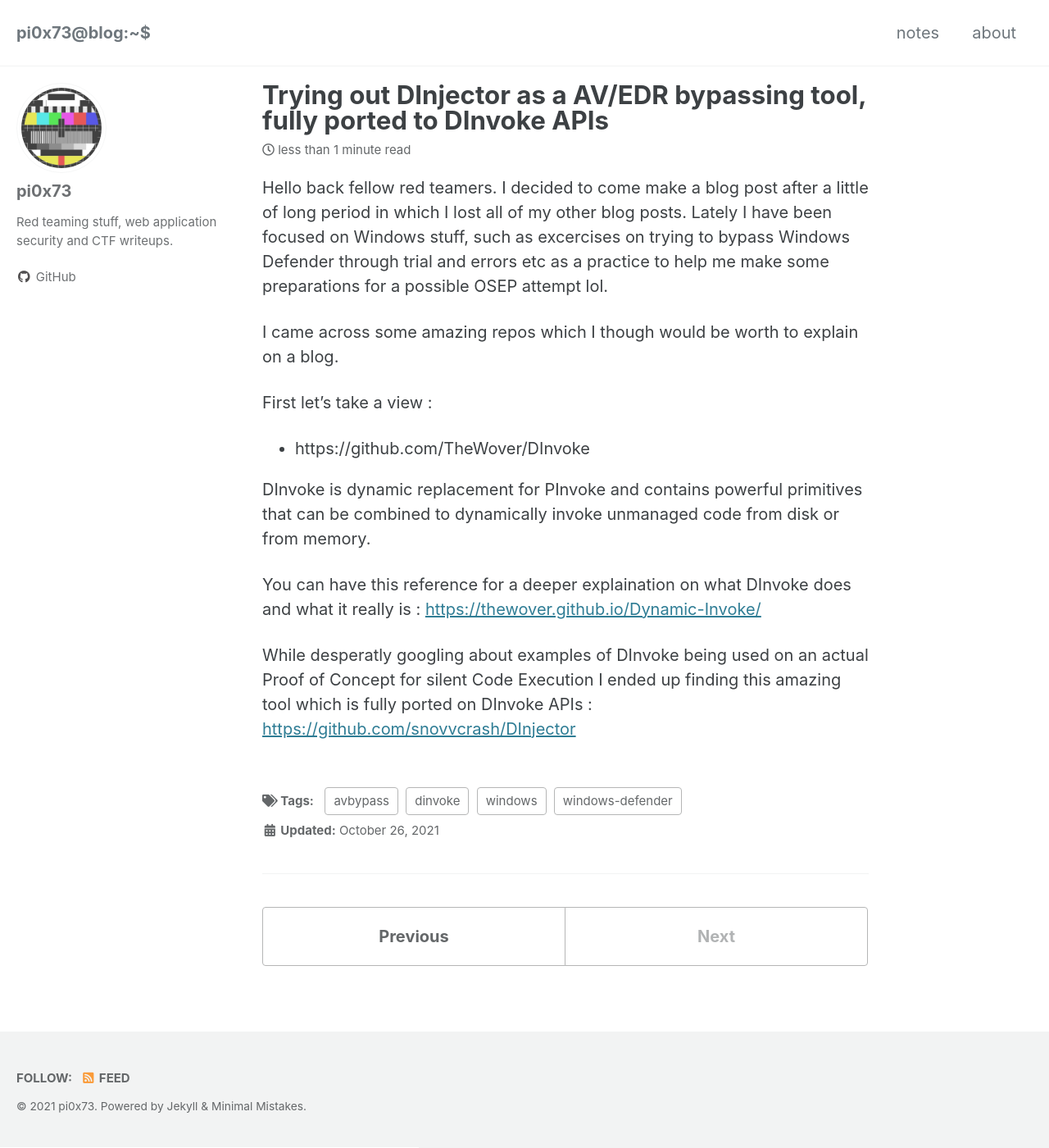
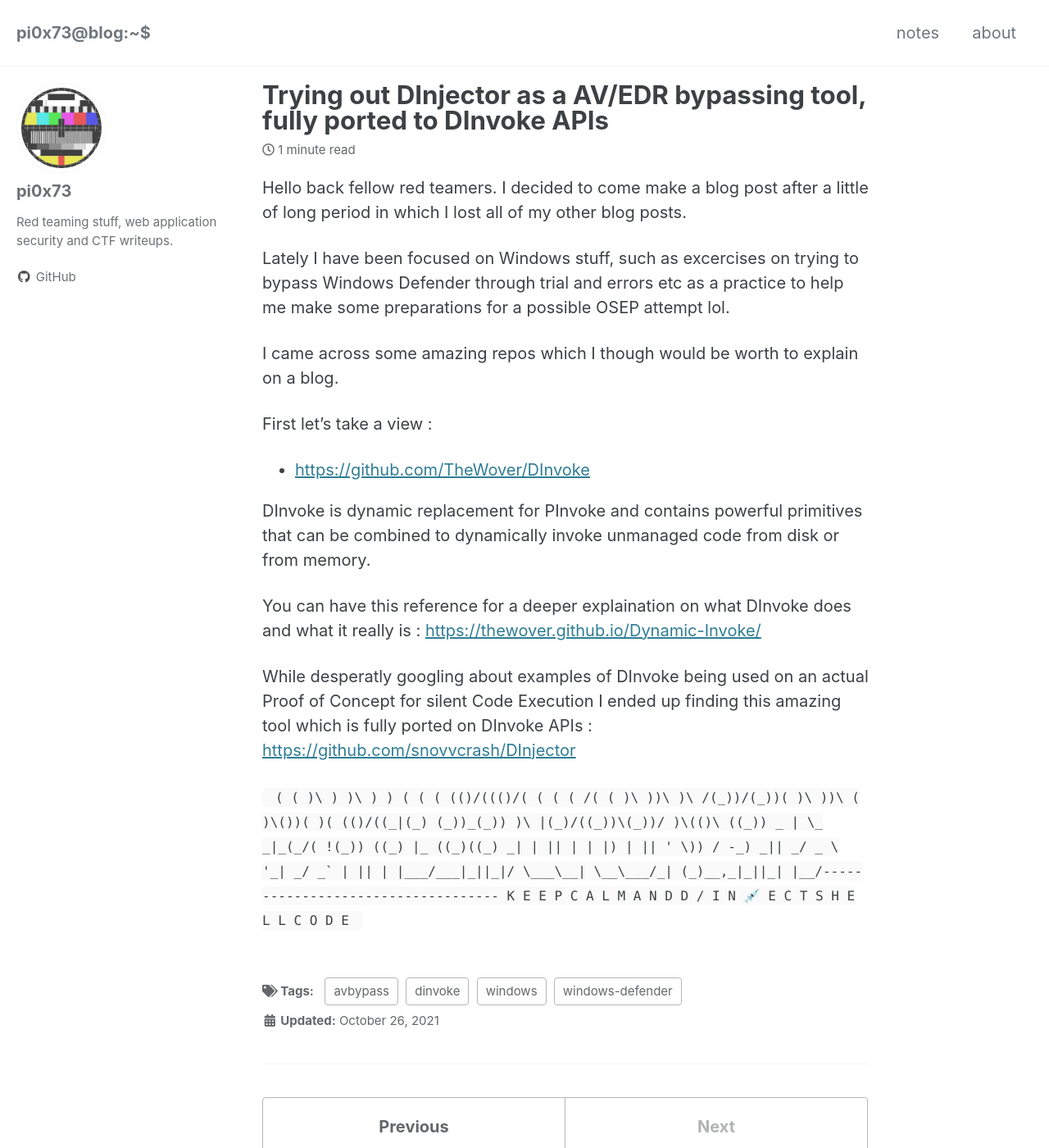
Before and after one commit to suldod/suldod.github.io.bak, a Jekyll site: the page built from _posts/2021-10-26-DInjector-For-AV-AND-EDR-BYPASSING.md, in a window 1280 px wide and 1400 px high. Shown: the whole window at 82% size. Built offline with Jekyll 4.4.1, drawn with Linux system fonts in a browser that asks for light colours; cached includes are drawn as plain includes; part of the change alters nothing that is shown.

````diff
--- a/_posts/2021-10-26-DInjector-For-AV-AND-EDR-BYPASSING.md
+++ b/_posts/2021-10-26-DInjector-For-AV-AND-EDR-BYPASSING.md
@@ -11,16 +11,33 @@ author_profile: true
 ---
 
 Hello back fellow red teamers. I decided to come make a blog post after a little of long period in which I lost all of my other blog posts.
+
 Lately I have been focused on Windows stuff, such as excercises on trying to bypass Windows Defender through trial and errors etc as a practice to help me make some preparations for a possible OSEP attempt lol.
 
 I came across some amazing repos which I though would be worth to explain on a blog.
 
 First let's take a view :
 
-- https://github.com/TheWover/DInvoke
+- [https://github.com/TheWover/DInvoke](https://github.com/TheWover/DInvoke)
 
 DInvoke is dynamic replacement for PInvoke and contains powerful primitives that can be combined to dynamically invoke unmanaged code from disk or from memory.
 
 You can have this reference for a deeper explaination on what DInvoke does and what it really is : [https://thewover.github.io/Dynamic-Invoke/](https://thewover.github.io/Dynamic-Invoke/)
 
 While desperatly googling about examples of DInvoke being used on an actual Proof of Concept for silent Code Execution I ended up finding this amazing tool which is fully ported on DInvoke APIs : [https://github.com/snovvcrash/DInjector](https://github.com/snovvcrash/DInjector)
+
+```     (    (
+     )\ ) )\ )                   )             (   (  (
+    (()/((()/(     (    (     ( /(    (        )\ ))\ )\
+     /(_))/(_))(   )\  ))\ (  )\())(  )(      (()/((_|(_)
+    (_))_(_))  )\ |(_)/((_))\(_))/ )\(()\      ((_))  _
+     |   \_ _|_(_/( !(_)) ((_) |_ ((_)((_)     _| | || |
+     | |) | || ' \)) / -_) _||  _/ _ \ '_|  _/ _` | || |
+     |___/___|_||_|/ \___\__| \__\___/_|   (_)__,_|_||_|
+                 |__/-----------------------------------
+                                                K E E P
+                                                C A L M
+                                                  A N D
+                                       D / I N 💉 E C T
+                                      S H E L L C O D E
+```
````
